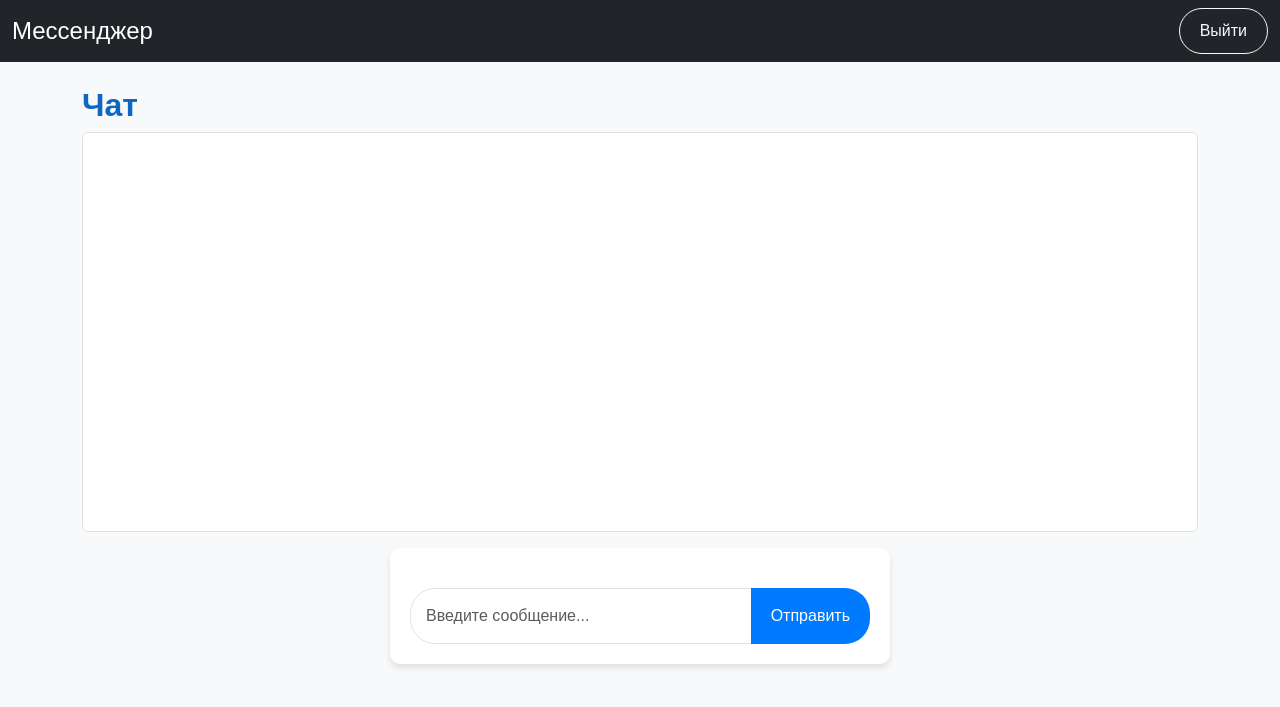
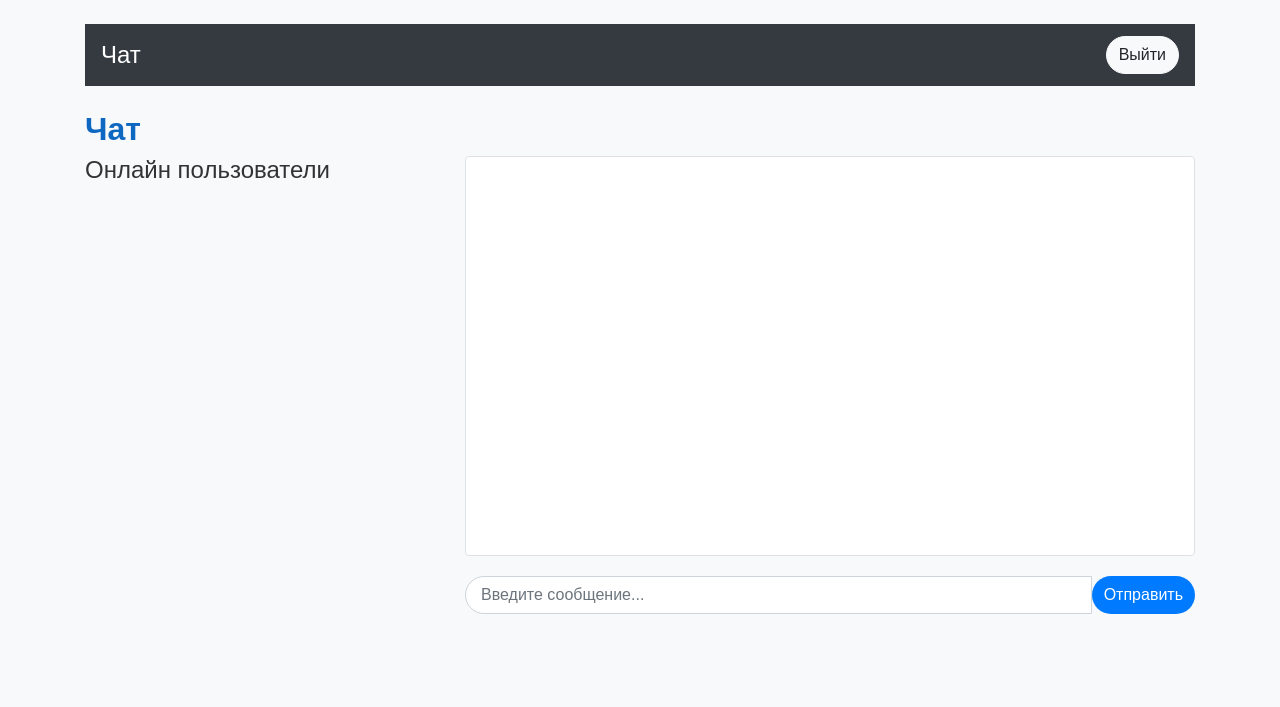
Before and after one commit to Allaguly06/Web-site, a Flask app: page / in a window 1280 px wide. Shown: the top 707 px of the page. Run offline with Flask 3, Linux system fonts and the light colour scheme; a user stored in the database is signed in; some libraries are stand-ins or nearby versions.

Commit message:
Изменил дизайн

```diff
--- a/Variable part of practice/flask_messenger/templates/base.html
+++ b/Variable part of practice/flask_messenger/templates/base.html
@@ -2,21 +2,98 @@
 <html lang="ru">
 <head>
     <meta charset="UTF-8">
-    <title>{% block title %}Flask Мессенджер{% endblock %}</title>
-    <link href="https://cdn.jsdelivr.net/npm/bootstrap@5.3.0/dist/css/bootstrap.min.css" rel="stylesheet">
-    <link href="../static/style.css" rel="stylesheet">
+    <meta name="viewport" content="width=device-width, initial-scale=1.0">
+    <title>{% block title %}Чат{% endblock %}</title>
+    <link href="https://stackpath.bootstrapcdn.com/bootstrap/4.3.1/css/bootstrap.min.css" rel="stylesheet">
+    <style>
+        body {
+            background-color: #f8f9fa;
+            font-family: 'Arial', sans-serif;
+            color: #333;
+        }
+
+        .navbar {
+            background-color: #0e68c2;
+        }
+
+        .navbar .navbar-brand {
+            font-size: 1.5rem;
+        }
+
+        h2 {
+            font-size: 2rem;
+            font-weight: bold;
+            color: #0e68c2;
+        }
+
+        #chat-box {
+            height: 400px;
+            overflow-y: scroll;
+            border: 1px solid #ddd;
+            border-radius: 5px;
+            padding: 15px;
+            background-color: #fff;
+            margin-bottom: 20px;
+        }
+
+        .d-flex {
+            margin-bottom: 10px;
+        }
+
+        .p-2 {
+            padding: 10px;
+            border-radius: 10px;
+        }
+
+        .bg-primary {
+            background-color: #007bff;
+        }
+
+        .bg-success {
+            background-color: #28a745;
+        }
+
+        .text-white {
+            color: white;
+        }
+
+        .input-group {
+            margin-top: 20px;
+        }
+
+        .form-control {
+            border-radius: 25px;
+            padding: 15px;
+        }
+
+        .btn {
+            border-radius: 25px;
+        }
+
+        .btn-primary {
+            background-color: #007bff;
+            border: none;
+        }
+
+        .btn-primary:hover {
+            background-color: #0056b3;
+        }
+    </style>
 </head>
-<body class="bg-light">
-<nav class="navbar navbar-expand-lg navbar-dark bg-dark mb-4">
-    <div class="container-fluid">
-        <a class="navbar-brand" href="{{ url_for('index') }}">Мессенджер</a>
-        {% if session.get('user_id') %}
-            <a class="btn btn-outline-light" href="{{ url_for('logout') }}">Выйти</a>
-        {% endif %}
+<body>
+    <div class="container mt-4">
+        <nav class="navbar navbar-expand-lg navbar-dark bg-dark">
+            <a class="navbar-brand" href="#">Чат</a>
+            <div class="ml-auto">
+                <a href="{{ url_for('logout') }}" class="btn btn-light">Выйти</a>
+            </div>
+        </nav>
+
+        <div class="content mt-4">
+            {% block content %}{% endblock %}
+        </div>
     </div>
-</nav>
-<div class="container">
-    {% block content %}{% endblock %}
-</div>
+
+    <script src="https://cdn.jsdelivr.net/npm/socket.io-client@4.0.1/dist/socket.io.min.js"></script>
 </body>
 </html>
--- a/Variable part of practice/flask_messenger/templates/index.html
+++ b/Variable part of practice/flask_messenger/templates/index.html
@@ -5,6 +5,21 @@
 {% block content %}
 <h2>Чат</h2>
 
+<!-- Список пользователей -->
+<div class="row">
+    <div class="col-4">
+        <h4>Онлайн пользователи</h4>
+        <ul id="user-list" class="list-group">
+            {% for user in users %}
+                <li class="list-group-item">
+                    <a href="{{ url_for('private_chat', recipient_id=user.id) }}">{{ user.username }}</a>
+                </li>
+            {% endfor %}
+        </ul>
+    </div>
+
+    <!-- Чат -->
+    <div class="col-8">
         <div id="chat-box" class="mb-3 border rounded p-3 bg-white" style="height: 400px; overflow-y: scroll;">
             {% for msg in messages %}
                 <div class="d-flex {% if msg.user_id == user.id %}justify-content-start{% else %}justify-content-end{% endif %}">
@@ -21,33 +36,6 @@
                 <button class="btn btn-primary" type="submit">Отправить</button>
             </div>
         </form>
-
-<script src="https://cdn.jsdelivr.net/npm/socket.io-client@4.0.1/dist/socket.io.min.js"></script>
-<script>
-    var currentUserId = {{ user.id }};
-    var socket = io.connect('http://' + document.domain + ':' + location.port);
-
-    document.getElementById('chat-form').addEventListener('submit', function(event) {
-        event.preventDefault();
-        var message = document.querySelector('input[name="message"]').value;
-        socket.emit('send_message', { message: message });
-        document.querySelector('input[name="message"]').value = '';
-    });
-
-    socket.on('receive_message', function(data) {
-        var chatBox = document.getElementById('chat-box');
-        var newMessage = document.createElement('div');
-        var isSender = currentUserId === data.user_id;
-        newMessage.className = 'd-flex ' + (isSender ? 'justify-content-start' : 'justify-content-end');
-        newMessage.innerHTML = `<span class="p-2 rounded bg-${isSender ? 'primary' : 'success'} text-white">
-                                    <strong>${data.username}:</strong> ${data.content}
-                                </span>`;
-        chatBox.appendChild(newMessage);
-        chatBox.scrollTop = chatBox.scrollHeight;
-    });
-
-    socket.on('clear_chat', function() {
-        document.getElementById('chat-box').innerHTML = '';
-    });
-</script>
+    </div>
+</div>
 {% endblock %}
```
Also changed, not shown: Variable part of practice/flask_messenger/templates/chats.html (added, +69 -0 lines). Lines whose indentation alone changed are shown as unchanged.
